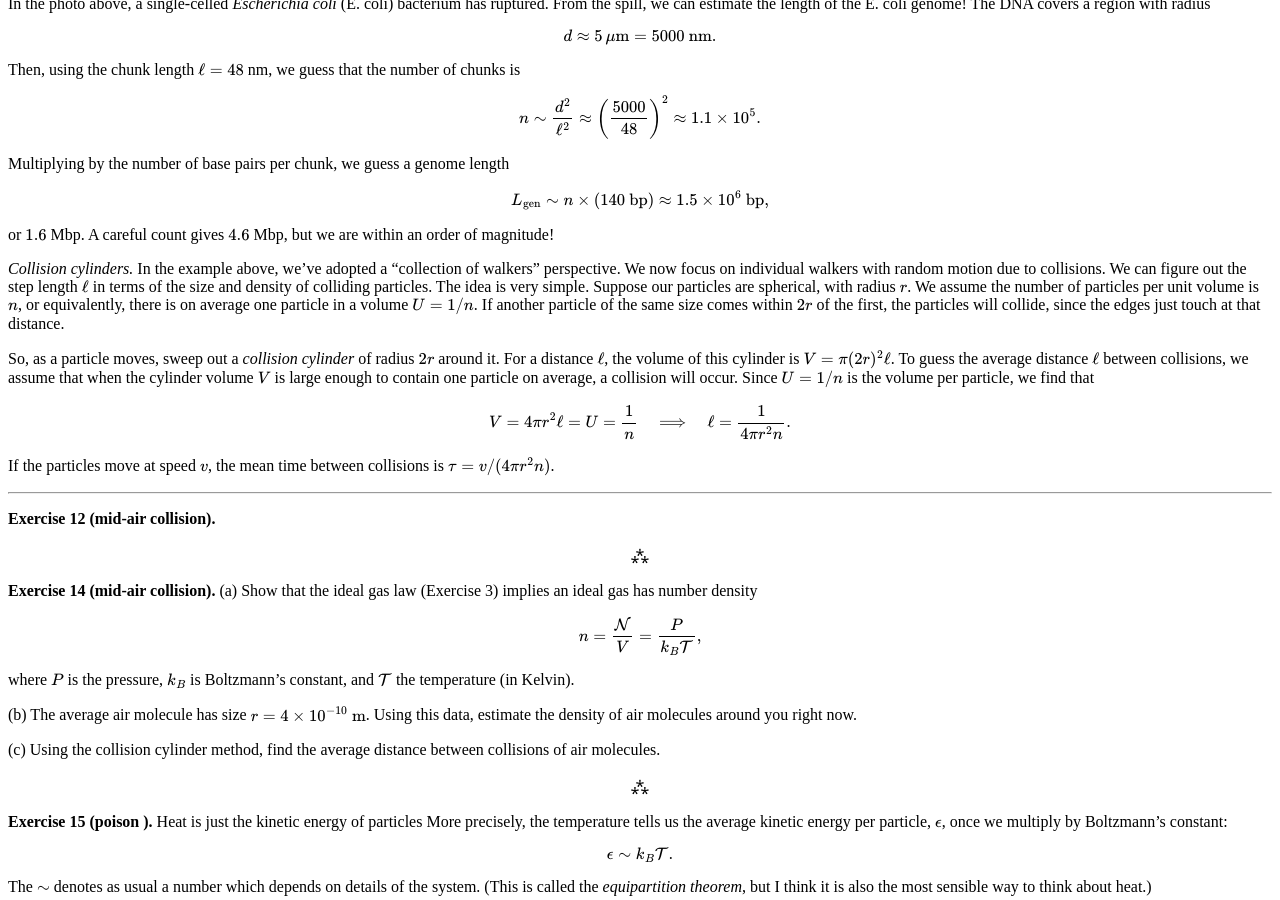
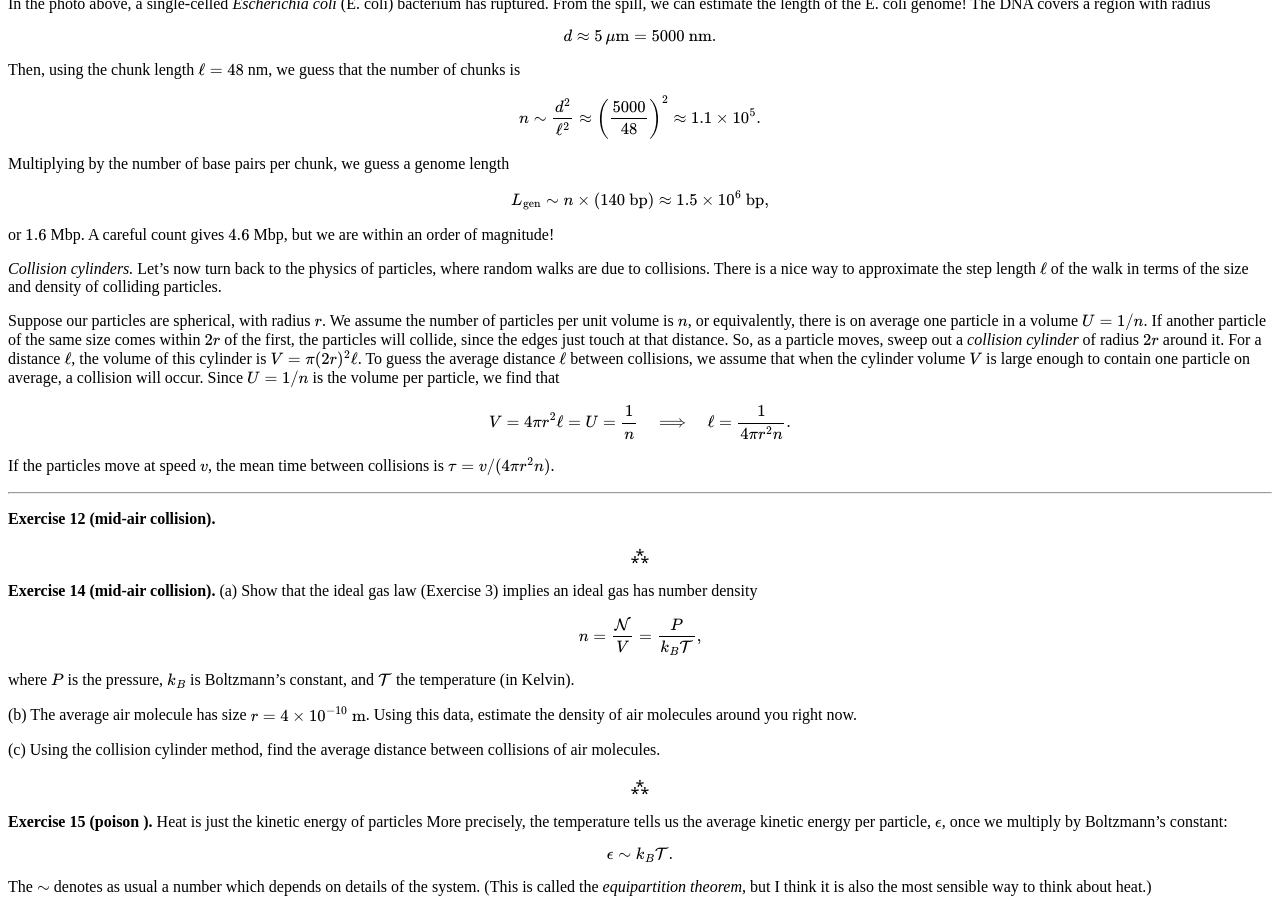
Before and after one commit to hapax/hapax.github.io, a Jekyll site: the page built from assets/simple-physics.md, in a window 1280 px wide and 900 px high, scrolled down 9683 px. Built offline with Jekyll 4.4.1, drawn with Linux system fonts in a browser that asks for light colours; our own code applies the rules of GitHub Pages for plain Markdown files; formulas are drawn with MathJax 3; a script that is not in the unit is left out.

Commit message:
Update simple-physics.md

```diff
--- a/assets/simple-physics.md
+++ b/assets/simple-physics.md
@@ -1066,19 +1066,17 @@ or $1.6$ Mbp.
 A careful count gives $4.6$ Mbp, but we are within an order
 of magnitude!
 
-*Collision cylinders.* In the example above, we've adopted a
-"collection of walkers" perspective.
-We now focus on individual walkers with random motion due to collisions.
-We can figure out the step length $\ell$ in terms of the size and
-density of colliding particles.
-The idea is very simple.
+*Collision cylinders.* Let's now turn back to the physics of
+particles, where random walks are due to collisions.
+There is a nice way to approximate the step length $\ell$ of the walk
+in terms of the size and density of colliding particles.
+
 Suppose our particles are spherical, with radius $r$.
 We assume the number of particles per unit volume is $n$, or
 equivalently, there is on average one particle in a volume $U = 1/n$.
 If another particle of the same size comes within $2r$ of the first,
 the particles will collide, since the edges just touch at that
 distance.
-
 So, as a particle moves, sweep out a *collision cylinder* of radius $2r$ around
 it.
 For a distance $\ell$, the volume of this cylinder is $V = \pi(2r)^2
```
